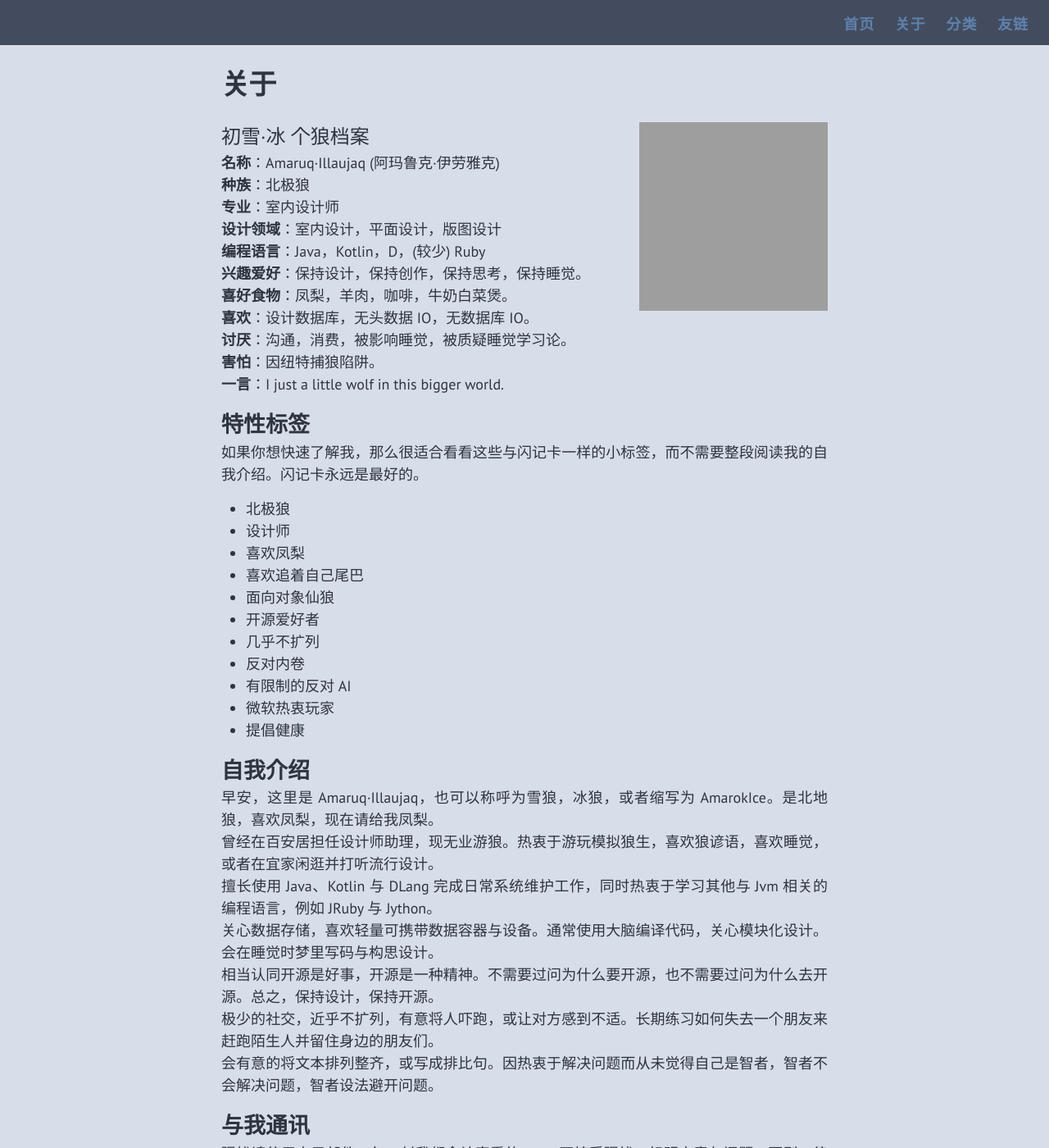
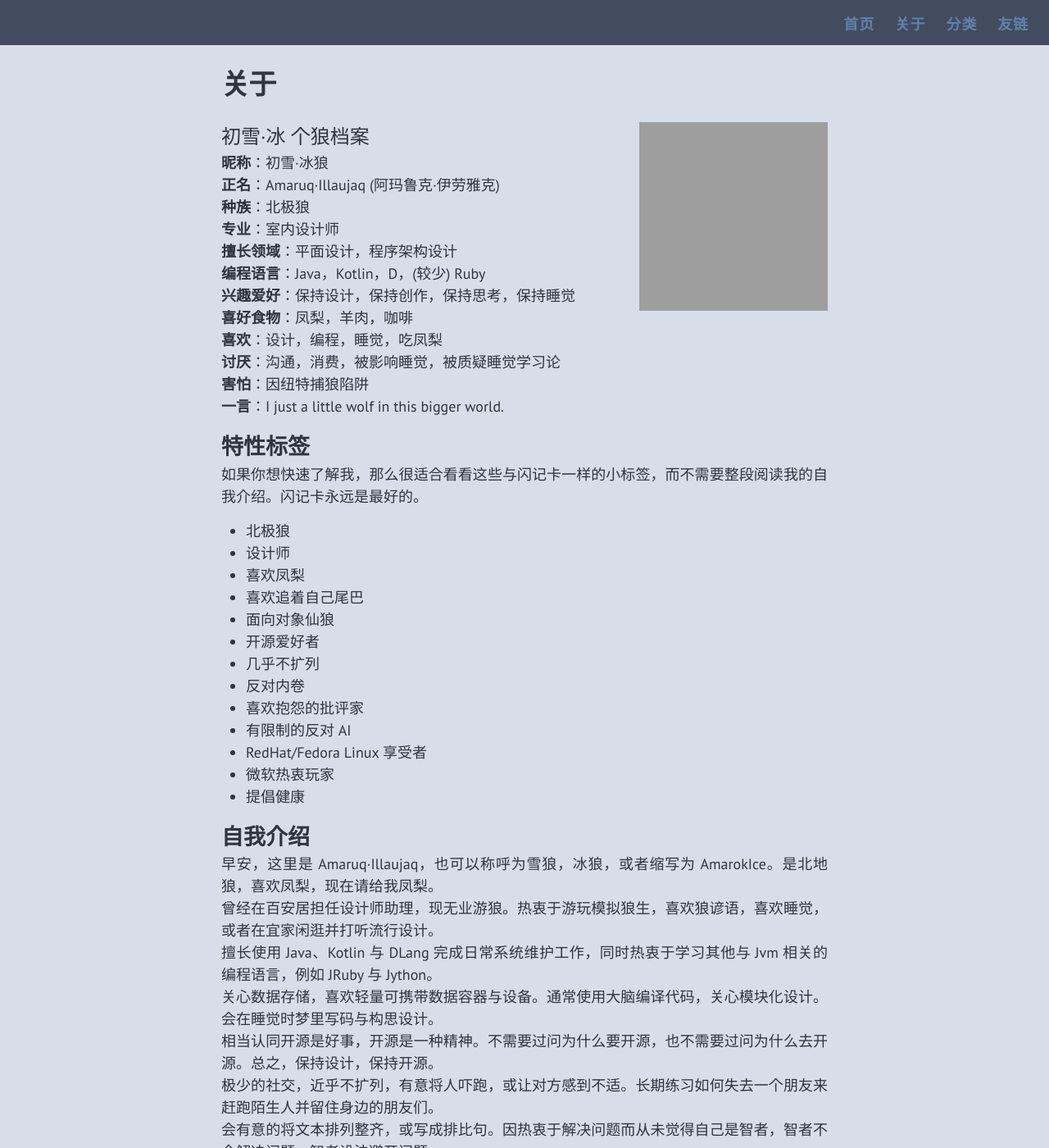
Before and after one commit to AmarokIce/amarokice.github.io, a Jekyll site: the page built from pages/about.md, in a window 1280 px wide and 1400 px high. Shown: the whole window at 82% size. Built offline with Jekyll 4.4.1, drawn with Linux system fonts in a browser that asks for light colours; some of the changed text lies outside the part shown; grey boxes are pictures that could not be loaded.

Commit message:
🐺⚙️

```diff
--- a/pages/about.md
+++ b/pages/about.md
@@ -4,23 +4,26 @@ type: navigation
 title: 关于
 permalink: /about/
 ---
+
 <img align="right" width="230" src="https://avatars.githubusercontent.com/u/91077200?v=4"/>
 
 <font size=5>初雪·冰 个狼档案</font>
 
-**名称**：Amaruq·Illaujaq (阿玛鲁克·伊劳雅克)
+**昵称**：初雪·冰狼
+**正名**：Amaruq·Illaujaq (阿玛鲁克·伊劳雅克)
 **种族**：北极狼
 **专业**：室内设计师
-**设计领域**：室内设计，平面设计，版图设计
+**擅长领域**：平面设计，程序架构设计
 **编程语言**：Java，Kotlin，D，(较少) Ruby
-**兴趣爱好**：保持设计，保持创作，保持思考，保持睡觉。
-**喜好食物**：凤梨，羊肉，咖啡，牛奶白菜煲。
-**喜欢**：设计数据库，无头数据 IO，无数据库 IO。
-**讨厌**：沟通，消费，被影响睡觉，被质疑睡觉学习论。
-**害怕**：因纽特捕狼陷阱。
+**兴趣爱好**：保持设计，保持创作，保持思考，保持睡觉
+**喜好食物**：凤梨，羊肉，咖啡
+**喜欢**：设计，编程，睡觉，吃凤梨
+**讨厌**：沟通，消费，被影响睡觉，被质疑睡觉学习论
+**害怕**：因纽特捕狼陷阱
 **一言**：I just a little wolf in this bigger world.
 
 ## 特性标签
+
 如果你想快速了解我，那么很适合看看这些与闪记卡一样的小标签，而不需要整段阅读我的自我介绍。闪记卡永远是最好的。
 
 - 北极狼
@@ -31,7 +34,9 @@ permalink: /about/
 - 开源爱好者
 - 几乎不扩列
 - 反对内卷
+- 喜欢抱怨的批评家
 - 有限制的反对 AI
+- RedHat/Fedora Linux 享受者
 - 微软热衷玩家
 - 提倡健康
 
@@ -46,22 +51,26 @@ permalink: /about/
 会有意的将文本排列整齐，或写成排比句。因热衷于解决问题而从未觉得自己是智者，智者不会解决问题，智者设法避开问题。
 
 ## 与我通讯
+
 骚扰请使用电子邮件，每一封我都会认真看的。QQ 不接受骚扰，标明来意与问题，否则一律拒。
 
-- Email: AmarokIce@outlook.com
-- Email: AmarokIce@zohomail.cn
+- Email（正式）: AmarokIce@outlook.com
+- Email（马甲）: AmarokIce@zohomail.cn
 - QQ: 58267310
 
 社交通讯簿：
+
 - [Github](https://github.com/AmarokIce)
 - [Bluesky](https://bsky.app/profile/amarokice.bsky.social)
 - [MCMod](https://center.mcmod.cn/208628/)
 - [MineBBS](https://www.minebbs.com/members/amaruq-illaujaq.87667)
 
 ## 军火展示
+
 虽然我不是很确定这有什么可展示的，但我觉得这边蛮空的，那就来点军火展示了。虽然我感觉像是报菜名一样。呃呃。
 
 ### 开发工具
+
 **Apache NetBeans(Java IDE)**
 有人问我为什么还坚持使用 NetBeans,也有些朋友根本没听过 NetBeans。
 当我还是初学者的时候，我第一次接触的 IDE 其实是 Visual Studio Code，VSCode。我被花花绿绿的编辑高亮所吸引，我决心要开始学习编写程序，打造一个我喜欢的用于程序开发的软件。那时候我根本不懂这些是 IDE。
@@ -77,11 +86,14 @@ JB IDE 就像是一个黑洞，把每个开发者都往里吸，即便它自身
 同时，我也是经常编写 Kotlin 的开发者，JB 作为 Kotlin 的开发商，自家的 IDE 对 Kotlin 当然具备最前超，最顶级的支持。
 但是 IDEA 总是抽风，尤其是 Linux 上，这让我很不爽。这也是为什么我无法完全脱离 NetBeans 与 Eclipse。当我与 IDEA 开始赌气，我就转向其他 IDE 继续我的开发。
 
+事实上，新版本的 IDEA 一直在抽风。我很不喜欢 IDEA，我要继续使用双版本 Eclipse 来解决我的 Kotlin IDE 了。
+
 **Visual Studio Code**
 我喜欢 VSCode 的自定义能力！我的 IDE 总是花里胡哨（？）
 这是我为什么编程的原因。不过现在我用 VSCode 干的最多的就是写博客，或者写 D 语言。
 
 ### 其他工具
+
 **Google Quick Share（Windows）/RQuickShare(Linux)**
 买了 Pixel 最需要体验的是什么？一个是拍照，另一个就是 Quick Share！这比 LocalSend 方便多了！
 
@@ -103,9 +115,10 @@ JB IDE 就像是一个黑洞，把每个开发者都往里吸，即便它自身
 好吧，其实我只是偶尔用用。通常会直接用 IDE 内置的 Git 集成处理，对于特殊情况才会上爪走指令。
 由于 LazyGit 在较新的版本修正了中文无法在 Windows 上正确显示的问题，我决定回归 LazyGit 而不再使用它们。
 
+### 设计师包
 
-### 设计师包
 **随身装备**
+
 > 作为室内设计师，即便现在已经在往程序员的方向进展了，但是量房装备永远贴身携带。一日设计师，终生设计师。
 > 我还是更喜欢单肩包。有时候邻居以为我的职业是邮差或者快递员。
 
@@ -117,6 +130,7 @@ JB IDE 就像是一个黑洞，把每个开发者都往里吸，即便它自身
 - 某不知名品牌单肩挎包
 
 ### 工作设备
+
 **主力设备**
 
 > 这款宏碁笔记本真的用了相当久，陪我从入学到毕业，带我学会了将近十来门编程语言和几乎全部 Adobe 软件。曾经最喜欢玩的就是 CAD，Photoshop，SAI2 和酷家乐，而现在风向变了，变成了 VSCode，IntellJ IDEA，NetBeans 和 Eclipse。到底为什么会这样呢。
@@ -137,6 +151,7 @@ JB IDE 就像是一个黑洞，把每个开发者都往里吸，即便它自身
   - Acer OAK920 Light Keyboard
 
 **携带设备**
+
 > 这是我出门接见客户时会带的设备，同时也是作为微软粉的终极军火清单。一整套配置全是微软的。平时没事还是喜欢用 Surface 练习画狼头盖骨。
 
 - Microsoft Surface Pro 8 & Microsoft Windows 11 Pro
```
